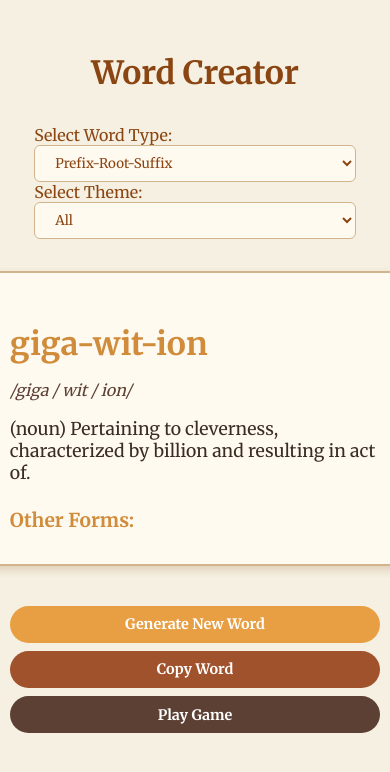
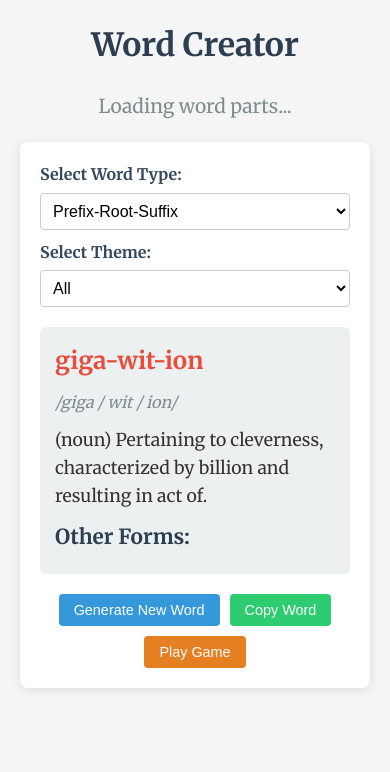
Before and after one commit to kappter/wordmaker, a plain HTML site: page index.html in a window 390 px wide. Drawn offline with Linux system fonts and the light colour scheme.

Commit message:
Add files via upload

```diff
--- a/style.css
+++ b/style.css
@@ -1,250 +1,245 @@
-/* General Body Styles */
+/* Reset default margins and padding */
+* {
+    margin: 0;
+    padding: 0;
+    box-sizing: border-box;
+}
+
+/* General body styling */
 body {
     font-family: 'Merriweather', serif;
-    background-color: #f5f0e1; /* Light beige background */
+    background-color: #f5f5f5;
+    color: #333;
+    line-height: 1.6;
     display: flex;
     flex-direction: column;
     align-items: center;
-    padding-top: 2rem; /* Adjusted padding */
-    margin: 0;
     min-height: 100vh;
-    color: #3a2d24; /* Dark brown text default */
+    padding: 20px;
 }
 
-/* Main Heading */
+/* Heading styling */
 h1 {
-    font-size: 2.5rem; /* Slightly larger */
-    font-weight: bold;
-    color: #8b4513; /* Brown color */
-    margin-bottom: 2rem;
+    font-size: 2.5rem;
+    margin-bottom: 20px;
+    color: #2c3e50;
 }
 
-/* Loading Indicator */
+/* Loading indicator */
 .loading-indicator {
-    text-align: center;
-    color: #5c4033; /* Medium brown */
-    margin-top: 1rem;
-    display: none; /* Hidden by default, shown by JS */
+    font-size: 1.2rem;
+    color: #7f8c8d;
+    margin-bottom: 20px;
 }
 
-/* Main Content Area */
+/* Main content container */
 main {
-    width: 90%;
-    max-width: 500px; /* Limit width */
-    display: flex;
-    flex-direction: column;
-    align-items: center;
+    max-width: 800px;
+    width: 100%;
+    background: #fff;
+    padding: 20px;
+    border-radius: 8px;
+    box-shadow: 0 2px 10px rgba(0, 0, 0, 0.1);
 }
 
-/* Controls Section (Dropdown) */
+/* Controls (dropdowns) */
 .controls {
     display: flex;
-    align-items: center;
-    justify-content: center;
-    margin-bottom: 2rem;
-    color: #8b4513; /* Brown text */
-    font-size: 1.1rem;
+    flex-wrap: wrap;
+    gap: 20px;
+    margin-bottom: 20px;
 }
 
-.controls label {
-    margin-right: 0.5rem;
+.controls div {
+    flex: 1;
+    min-width: 200px;
 }
 
-.controls select {
-    padding: 0.5rem 1rem;
-    border: 1px solid #d2b48c; /* Light brown border */
-    border-radius: 0.375rem;
-    background-color: #fffaf0; /* Floral white background */
-    color: #8b4513;
-    font-family: 'Merriweather', serif;
+label {
+    display: block;
+    font-weight: bold;
+    margin-bottom: 5px;
+    color: #34495e;
+}
+
+select {
+    width: 100%;
+    padding: 8px;
+    font-size: 1rem;
+    border: 1px solid #ccc;
+    border-radius: 4px;
+    background: #fff;
     cursor: pointer;
 }
 
-/* Word Container Styling */
+select:focus {
+    outline: none;
+    border-color: #3498db;
+}
+
+/* Word container */
 #wordContainer {
-    background-color: #fffaf0; /* Floral white background */
-    border: 2px solid #d2b48c; /* Light brown border */
-    border-radius: 0.75rem; /* More rounded corners */
-    padding: 2rem;
-    width: 100%; /* Take full width of main */
-    box-shadow: 0 4px 8px rgba(139, 69, 19, 0.2); /* Brownish shadow */
-    text-align: left; /* Align text left */
-    margin-bottom: 1.5rem;
-    opacity: 1; /* Ensure it's visible */
-    transition: opacity 0.3s ease;
+    margin-bottom: 20px;
+    padding: 15px;
+    background: #ecf0f1;
+    border-radius: 6px;
 }
 
 #generatedWord {
-    font-size: 2rem; /* Larger font size */
-    color: #d08c3a; /* Orange color */
-    font-weight: bold;
-    margin-bottom: 0.5rem;
-    min-height: 2.5rem; /* Prevent layout shift */
+    font-size: 1.8rem;
+    color: #e74c3c;
+    margin-bottom: 10px;
 }
 
 #pronunciation {
     font-style: italic;
-    color: #5c4033; /* Medium brown */
-    margin-bottom: 1rem;
-    min-height: 1.2rem; /* Prevent layout shift */
+    color: #7f8c8d;
+    margin-bottom: 10px;
 }
 
 #wordDefinition {
     font-size: 1.1rem;
-    margin-bottom: 1.5rem;
-    min-height: 1.5rem; /* Prevent layout shift */
+    margin-bottom: 10px;
 }
 
 #otherFormsHeading {
-    font-weight: bold;
-    color: #d08c3a; /* Orange color */
-    font-size: 1.2rem;
-    margin-bottom: 0.5rem;
+    font-size: 1.3rem;
+    margin-bottom: 5px;
+    color: #2c3e50;
 }
 
 #permutationList {
-    list-style-type: disc;
-    padding-left: 1.5rem; /* Indent list */
-    margin: 0;
+    list-style: none;
+    padding-left: 20px;
 }
 
 #permutationList li {
-    margin-bottom: 0.5rem;
-    font-size: 1rem;
-    color: #3a2d24;
+    margin-bottom: 5px;
+    color: #555;
 }
 
-/* Buttons Section */
+/* Buttons container */
 .buttons {
     display: flex;
+    flex-wrap: wrap;
+    gap: 10px;
     justify-content: center;
-    gap: 1rem; /* Space between buttons */
-    margin-top: 1rem;
 }
 
 .btn {
-    padding: 0.75rem 1.5rem;
-    border-radius: 9999px; /* Fully rounded */
-    font-weight: bold;
-    color: white;
-    cursor: pointer;
-    transition: background-color 0.3s ease, transform 0.2s ease;
+    padding: 10px 20px;
     font-size: 1rem;
     border: none;
-    font-family: 'Merriweather', serif;
+    border-radius: 4px;
+    cursor: pointer;
+    transition: background-color 0.3s ease;
 }
 
 .btn-generate {
-    background-color: #e89f43; /* Orange */
+    background-color: #3498db;
+    color: #fff;
 }
 
 .btn-generate:hover {
-    background-color: #d08c3a; /* Darker orange */
-    transform: scale(1.05);
+    background-color: #2980b9;
 }
 
 .btn-copy {
-    background-color: #a0522d; /* Brown */
+    background-color: #2ecc71;
+    color: #fff;
 }
 
 .btn-copy:hover {
-    background-color: #8b4513; /* Darker brown */
-    transform: scale(1.05);
+    background-color: #27ae60;
 }
 
 .btn-play {
-    background-color: #5c4033; /* Medium brown */
+    background-color: #e67e22;
+    color: #fff;
 }
 
 .btn-play:hover {
-    background-color: #4a3326; /* Darker brown */
-    transform: scale(1.05);
+    background-color: #d35400;
 }
 
-/* Game-Specific Styles */
-#questionNumber, #score, #misses {
-    font-size: 1rem;
-    color: #5c4033; /* Medium brown */
-    margin-bottom: 0.5rem;
+/* Game-specific styles */
+#gameArea, #gameOver {
+    text-align: center;
 }
 
-.definition {
+#questionNumber, #score, #misses {
+    font-size: 1.1rem;
+    margin-bottom: 10px;
+    color: #34495e;
+}
+
+#wordDefinition.definition {
     font-size: 1.2rem;
-    font-weight: bold;
-    color: #d08c3a; /* Orange */
-    margin-bottom: 1.5rem;
+    margin-bottom: 20px;
+    color: #2c3e50;
 }
 
 .options {
     display: flex;
-    flex-direction: column;
-    gap: 0.5rem;
-    margin-bottom: 1.5rem;
+    flex-wrap: wrap;
+    gap: 10px;
+    justify-content: center;
+    margin-bottom: 20px;
 }
 
-.option-btn {
-    padding: 0.5rem 1rem;
-    border: 1px solid #d2b48c; /* Light brown border */
-    border-radius: 0.375rem;
-    background-color: #fffaf0; /* Floral white background */
-    color: #8b4513;
-    font-family: 'Merriweather', serif;
+.options button {
+    padding: 10px 15px;
+    font-size: 1rem;
+    border: 1px solid #ccc;
+    border-radius: 4px;
+    background: #fff;
     cursor: pointer;
     transition: background-color 0.3s ease;
 }
 
-.option-btn:hover {
-    background-color: #f0e6d6; /* Slightly darker background on hover */
+.options button:hover {
+    background-color: #ecf0f1;
 }
 
-.option-btn.correct {
-    background-color: #d4edda; /* Light green for correct */
-    border-color: #c3e6cb;
+.options button.correct {
+    background-color: #2ecc71;
+    color: #fff;
 }
 
-.option-btn.incorrect {
-    background-color: #f8d7da; /* Light red for incorrect */
-    border-color: #f5c6cb;
+.options button.incorrect {
+    background-color: #e74c3c;
+    color: #fff;
 }
 
 .feedback {
-    font-size: 1rem;
-    color: #5c4033; /* Medium brown */
-    margin-bottom: 1rem;
-    min-height: 1.2rem; /* Prevent layout shift */
+    font-size: 1.1rem;
+    margin-bottom: 20px;
+    font-weight: bold;
 }
 
-/* Responsive adjustments */
+#finalScore {
+    font-size: 1.2rem;
+    margin-bottom: 20px;
+    color: #34495e;
+}
+
+/* Responsive design */
 @media (max-width: 600px) {
     h1 {
         font-size: 2rem;
     }
-    main {
-        width: 95%;
-    }
-    #wordContainer {
-        padding: 1.5rem;
-    }
+
     .controls {
         flex-direction: column;
-        align-items: stretch;
-        font-size: 1rem;
+        gap: 10px;
     }
-    .controls label {
-        margin-bottom: 0.5rem;
-        text-align: center;
+
+    .btn {
+        padding: 8px 15px;
+        font-size: 0.9rem;
     }
-    .controls select {
-        width: 100%;
-    }
-    .buttons {
-        flex-direction: column;
-        width: 100%;
-        gap: 0.5rem;
-    }
-    .btn {
-        width: 100%;
-        font-size: 0.9rem;
-        padding: 0.6rem 1.2rem;
+
+    #generatedWord {
+        font-size: 1.5rem;
     }
 }
```
